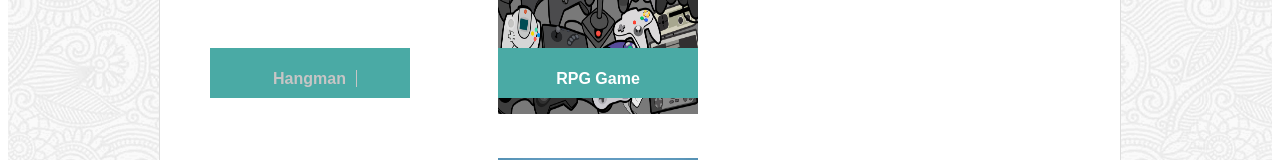
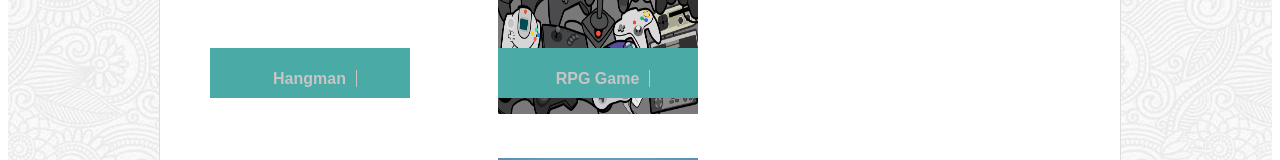
Before and after one commit to Mishel-T/Basic-Portfolio, a plain HTML site: page portfolio.html in a window 1280 px wide. Shown: the part 256-416 px from the top of the page. Drawn offline with Linux system fonts and the light colour scheme.

Commit message:
linked unit-4-game

```diff
--- a/portfolio.html
+++ b/portfolio.html
@@ -44,7 +44,7 @@
       <div class="col-6">
         <img src="assets/images/RPG Game.jpg" alt="RPG Game">
         <div class="text-block">
-          <h4>RPG Game</h4>
+          <h4> <a href=https://mishel-t.github.io/unit-4-game target="_blank">RPG Game</a></h4>
         </div>
       </div>
     </div>
```
